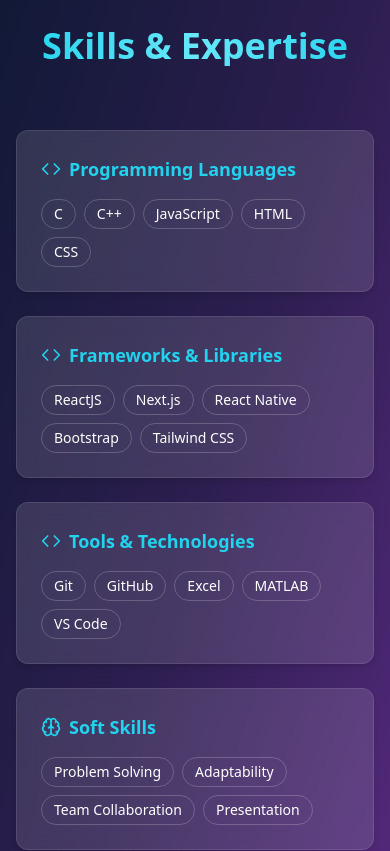
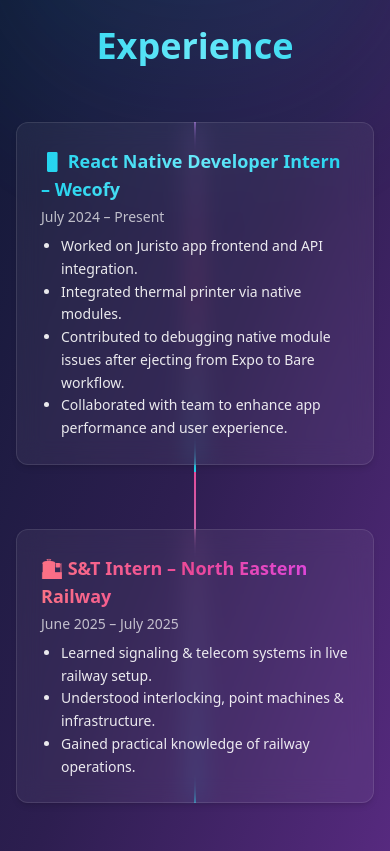
Before and after one commit to Kishan89/Kishan_Portfolio, a React (Create React App) app: page /#/ in a window 390 px wide. Shown: the part 3100-3951 px from the top of the page. Built offline with nearby package versions, Linux system fonts and the light colour scheme.

Commit message:
experince added

```diff
--- a/src/Pages/Home/Homescreen/index.jsx
+++ b/src/Pages/Home/Homescreen/index.jsx
@@ -7,6 +7,7 @@
 import MySkills from "../MySkills";
 import MyPortfolio from "../MyPortfolio";
 import { ThemeContext } from "../../../App";
+import MyExperience from "../MyExperience";
 
 export default function Home() {
   const [activeProjectCategory, setActiveProjectCategory] =
@@ -37,6 +38,7 @@
       />
       <AboutSection isDarkMode={isDarkMode} />
       <EducationSection isDarkMode={isDarkMode} />
+      <MyExperience isDarkMode={isDarkMode} />
       <MySkills isDarkMode={isDarkMode} />
       <MyPortfolio
         isDarkMode={isDarkMode}
--- /dev/null
+++ b/src/Pages/Home/MyExperience.jsx
@@ -0,0 +1,149 @@
+import React, { useRef } from "react";
+import { experience } from "./data/portfolioData";
+import { motion, useScroll, useTransform, useInView } from "framer-motion";
+import { Briefcase } from "lucide-react";
+
+export default function ExperienceSection({ isDarkMode }) {
+  const containerRef = useRef(null);
+  const { scrollYProgress } = useScroll({
+    target: containerRef,
+    offset: ["start end", "end start"],
+  });
+
+  const timelineHeight = useTransform(scrollYProgress, [0, 1], ["0%", "100%"]);
+
+  const textGradientMap = {
+    cyan: "text-gradient-cyan",
+    purple: "text-gradient-purple",
+    pink: "text-gradient-pink",
+  };
+
+  const dotColorMap = {
+    cyan: "from-cyan-400 via-cyan-500 to-cyan-600",
+    purple: "from-purple-400 via-purple-500 to-purple-600",
+    pink: "from-pink-400 via-pink-500 to-pink-600",
+  };
+
+  return (
+    <section
+      id="experience"
+      ref={containerRef}
+      className={`relative py-20 px-4 sm:px-6 lg:px-8 bg-gradient-primary overflow-hidden ${
+        isDarkMode ? "text-white" : "text-slate-800"
+      }`}
+    >
+      <div className="absolute -top-40 left-1/2 transform -translate-x-1/2 w-[120%] h-[400px] bg-glow-gradient opacity-10 animate-pulse rounded-full blur-3xl pointer-events-none"></div>
+
+      <div className="relative max-w-6xl mx-auto z-10">
+        <motion.h2
+          className="text-4xl font-bold text-center mb-14 text-gradient-purple dark:text-gradient-cyan"
+          initial={{ opacity: 0, y: 50 }}
+          whileInView={{ opacity: 1, y: 0 }}
+          transition={{ duration: 0.8 }}
+          viewport={{ once: true }}
+        >
+          Experience
+        </motion.h2>
+
+        <div className="relative">
+          {/* Timeline line */}
+          <div className="absolute left-1/2 transform -translate-x-1/2 h-full w-[2px] bg-gradient-to-b from-purple-400 via-pink-500 to-cyan-400">
+            <motion.div
+              className="w-full bg-gradient-to-b from-purple-400 via-pink-500 to-cyan-400"
+              style={{ height: timelineHeight }}
+            />
+          </div>
+
+          {/* Timeline items */}
+          {experience.map((exp, index) => {
+            const ref = useRef(null);
+            const isInView = useInView(ref, { once: true, margin: "-100px" });
+
+            const dotColor =
+              dotColorMap[exp.color] ||
+              "from-cyan-400 via-purple-500 to-pink-500";
+
+            const card = (
+              <motion.div
+                whileHover={{ scale: 1.06 }}
+                transition={{ duration: 0.2, ease: "easeOut" }}
+                className={`transition-all duration-300 rounded-xl shadow-md border p-6 max-w-xl hover:shadow-lg ${
+                  isDarkMode
+                    ? "bg-white/5 backdrop-blur-md border-white/10 text-white"
+                    : "bg-white/90 backdrop-blur-md border-slate-200 text-slate-800"
+                }`}
+              >
+                <h3
+                  className={`text-lg font-bold mb-1 ${
+                    textGradientMap[exp.color] || "text-gradient-cyan"
+                  }`}
+                >
+                  {exp.icon || <Briefcase className="inline w-4 h-4 mr-1" />}{" "}
+                  {exp.title} – {exp.company}
+                </h3>
+                <p
+                  className={`text-sm mb-2 ${
+                    isDarkMode ? "text-white/70" : "text-slate-600"
+                  }`}
+                >
+                  {exp.dates}
+                </p>
+                <div
+                  className={`text-sm leading-relaxed ${
+                    isDarkMode ? "text-white/90" : "text-slate-700"
+                  }`}
+                  dangerouslySetInnerHTML={{ __html: exp.description }}
+                />
+              </motion.div>
+            );
+
+            const dot = (
+              <motion.div
+                className={`hidden md:block absolute left-1/2 transform -translate-x-1/2 w-6 h-6 rounded-full border-[3px] border-white bg-gradient-to-br ${dotColor} shadow-md`}
+                initial={{ scale: 0 }}
+                animate={isInView ? { scale: 1 } : { scale: 0 }}
+                transition={{
+                  duration: 0.5,
+                  delay: index * 0.2 + 0.3,
+                  type: "spring",
+                  stiffness: 200,
+                }}
+              />
+            );
+
+            return (
+              <motion.div
+                key={index}
+                ref={ref}
+                className="relative flex flex-col md:flex-row items-center mb-16 gap-6"
+                initial={{ opacity: 0, y: 50 }}
+                animate={
+                  isInView ? { opacity: 1, y: 0 } : { opacity: 0, y: 50 }
+                }
+                transition={{
+                  duration: 0.8,
+                  delay: index * 0.2,
+                  ease: "easeOut",
+                }}
+              >
+                {index % 2 === 0 ? (
+                  <>
+                    <div className="w-full md:flex-1 md:pr-8">{card}</div>
+                    {dot}
+                    <div className="hidden md:block md:flex-1 md:pl-8" />
+                  </>
+                ) : (
+                  <>
+                    <div className="hidden md:block md:flex-1 md:pr-8" />
+                    {dot}
+                    <div className="w-full md:flex-1 md:pl-8">{card}</div>
+                  </>
+                )}
+              </motion.div>
+            );
+          })}
+        </div>
+      </div>
+    </section>
+  );
+}
--- a/src/Pages/Home/Navbar.jsx
+++ b/src/Pages/Home/Navbar.jsx
@@ -8,7 +8,15 @@
   const isDarkMode = theme === "dark";
   const [isMobileMenuOpen, setIsMobileMenuOpen] = useState(false);
 
-  const navItems = ["About", "Education", "Skills", "Projects", "Contact"];
+  // "Experience" inserted after "Education"
+  const navItems = [
+    "About",
+    "Education",
+    "Experience",
+    "Skills",
+    "Projects",
+    "Contact",
+  ];
 
   const handleNavClick = (id) => {
     document.getElementById(id)?.scrollIntoView({ behavior: "smooth" });
@@ -21,7 +29,6 @@
         isDarkMode ? "border-white/10" : "border-slate-300"
       }`}
     >
-      {/* Background Gradient Overlay */}
       <div className="absolute inset-0 bg-gradient-to-r from-cyan-400/30 via-purple-400/30 to-pink-400/30 opacity-60 pointer-events-none" />
 
       <div className="relative max-w-7xl mx-auto px-4 sm:px-6 lg:px-8 h-full">
@@ -111,7 +118,6 @@
                         : "bg-white/80 text-slate-800"
                     }`}
                   >
-                    {/* Dropdown arrow */}
                     <div className="absolute top-[-6px] right-4 w-3 h-3 rotate-45 z-[-1] bg-inherit shadow-sm border-t border-l border-black/10 dark:border-white/10" />
 
                     {navItems.map((item) => (
--- a/src/Pages/Home/data/portfolioData.js
+++ b/src/Pages/Home/data/portfolioData.js
@@ -229,3 +229,36 @@
     extra: ["Focus on Science and Mathematics"],
   },
 ];
+export const experience = [
+  {
+    id: 1,
+    title: "React Native Developer Intern",
+    company: "Wecofy",
+    dates: "July 2024 – Present",
+    icon: "📱",
+    color: "cyan",
+    description: `
+      <ul class="list-disc pl-5">
+        <li>Worked on Juristo app frontend and API integration.</li>
+        <li>Integrated thermal printer via native modules.</li>
+        <li>Contributed to debugging native module issues after ejecting from Expo to Bare workflow.</li>
+        <li>Collaborated with team to enhance app performance and user experience.</li>
+      </ul>
+    `,
+  },
+  {
+    id: 2,
+    title: "S&T Intern",
+    company: "North Eastern Railway",
+    dates: "June 2025 – July 2025",
+    icon: "🚉",
+    color: "pink",
+    description: `
+      <ul class="list-disc pl-5">
+        <li>Learned signaling & telecom systems in live railway setup.</li>
+        <li>Understood interlocking, point machines & infrastructure.</li>
+        <li>Gained practical knowledge of railway operations.</li>
+      </ul>
+    `,
+  },
+];
```
Also changed, not shown: src/data/index.json (deleted, +0 -54 lines).
